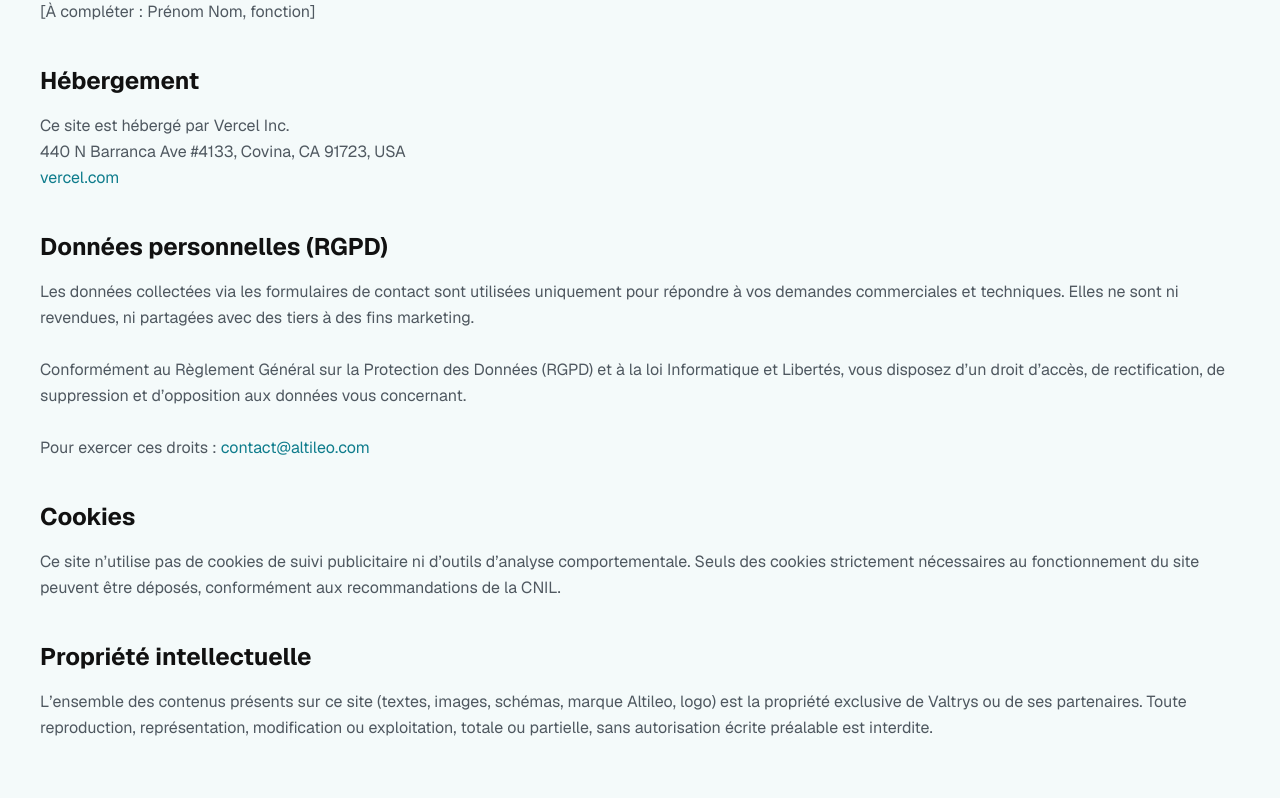
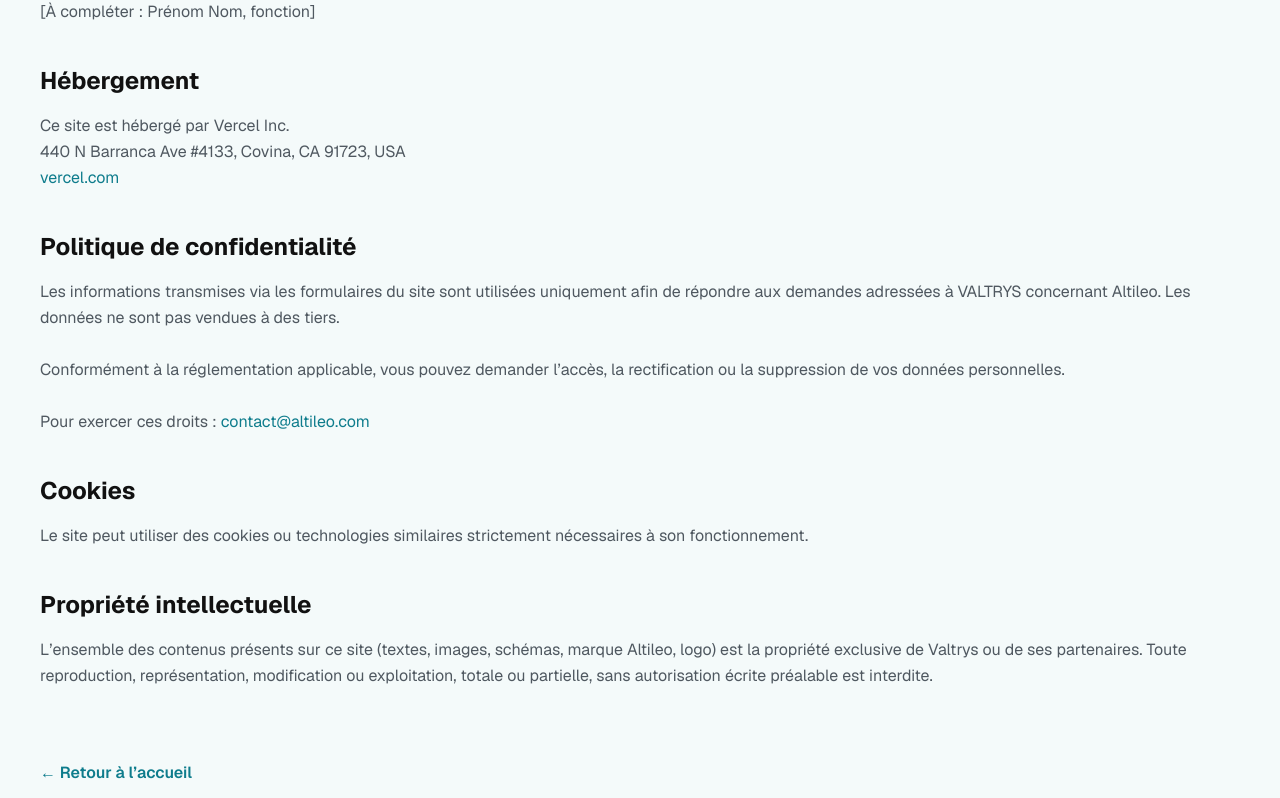
Before and after one commit to altileo/altileo, a Next.js app: page /legal in a window 1280 px wide. Shown: the part 572-1370 px from the top of the page. Built offline with nearby package versions, Linux system fonts and the light colour scheme; no server answers.

Commit message:
Update legal and privacy page

```diff
--- a/src/app/legal/page.tsx
+++ b/src/app/legal/page.tsx
@@ -68,11 +68,11 @@ export default function LegalPage() {
           </section>
 
           <section className="mb-10">
-            <h2 className="text-2xl font-bold text-ink mt-8 mb-4">Données personnelles (RGPD)</h2>
+            <h2 className="text-2xl font-bold text-ink mt-8 mb-4">Politique de confidentialité</h2>
             <p className="text-muted leading-relaxed">
-              Les données collectées via les formulaires de contact sont utilisées uniquement pour répondre à vos demandes commerciales et techniques. Elles ne sont ni revendues, ni partagées avec des tiers à des fins marketing.
+              Les informations transmises via les formulaires du site sont utilisées uniquement afin de répondre aux demandes adressées à VALTRYS concernant Altileo. Les données ne sont pas vendues à des tiers.
               <br /><br />
-              Conformément au Règlement Général sur la Protection des Données (RGPD) et à la loi Informatique et Libertés, vous disposez d’un droit d’accès, de rectification, de suppression et d’opposition aux données vous concernant.
+              Conformément à la réglementation applicable, vous pouvez demander l’accès, la rectification ou la suppression de vos données personnelles.
               <br /><br />
               Pour exercer ces droits :{' '}
               <a href={`mailto:${site.email}`} className="text-brand-deep hover:underline">{site.email}</a>
@@ -82,7 +82,7 @@ export default function LegalPage() {
           <section className="mb-10">
             <h2 className="text-2xl font-bold text-ink mt-8 mb-4">Cookies</h2>
             <p className="text-muted leading-relaxed">
-              Ce site n’utilise pas de cookies de suivi publicitaire ni d’outils d’analyse comportementale. Seuls des cookies strictement nécessaires au fonctionnement du site peuvent être déposés, conformément aux recommandations de la CNIL.
+              Le site peut utiliser des cookies ou technologies similaires strictement nécessaires à son fonctionnement.
             </p>
           </section>
 
```
